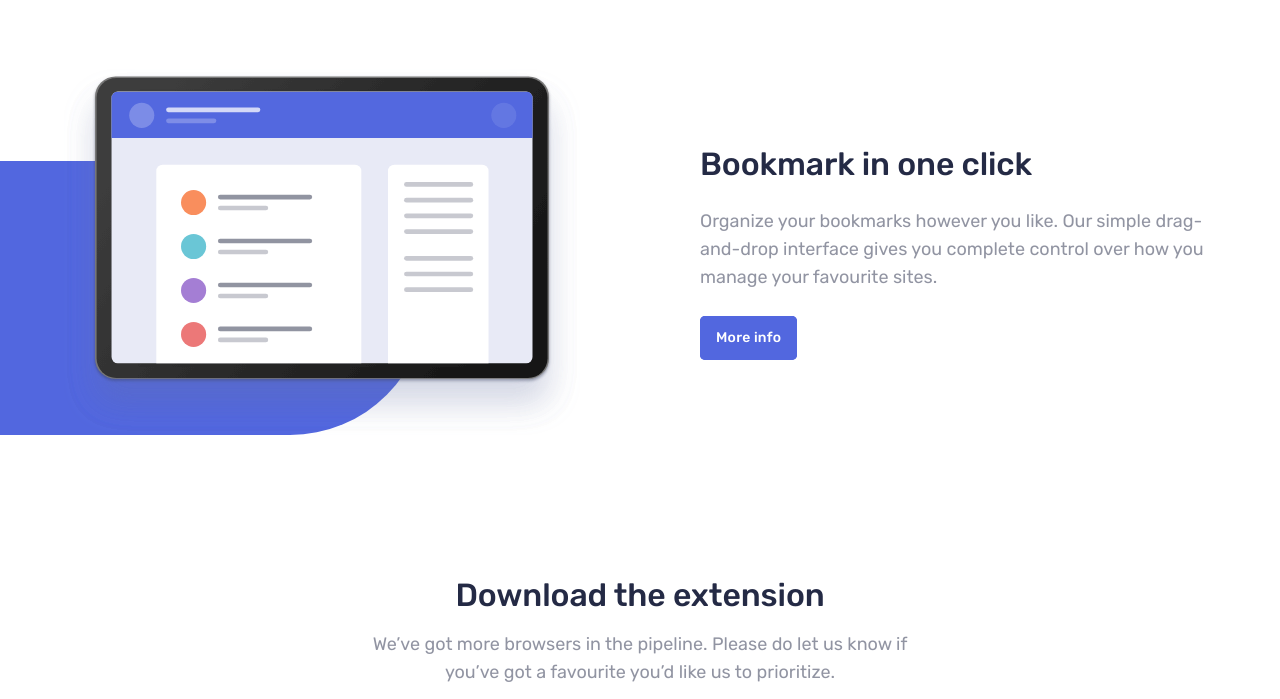
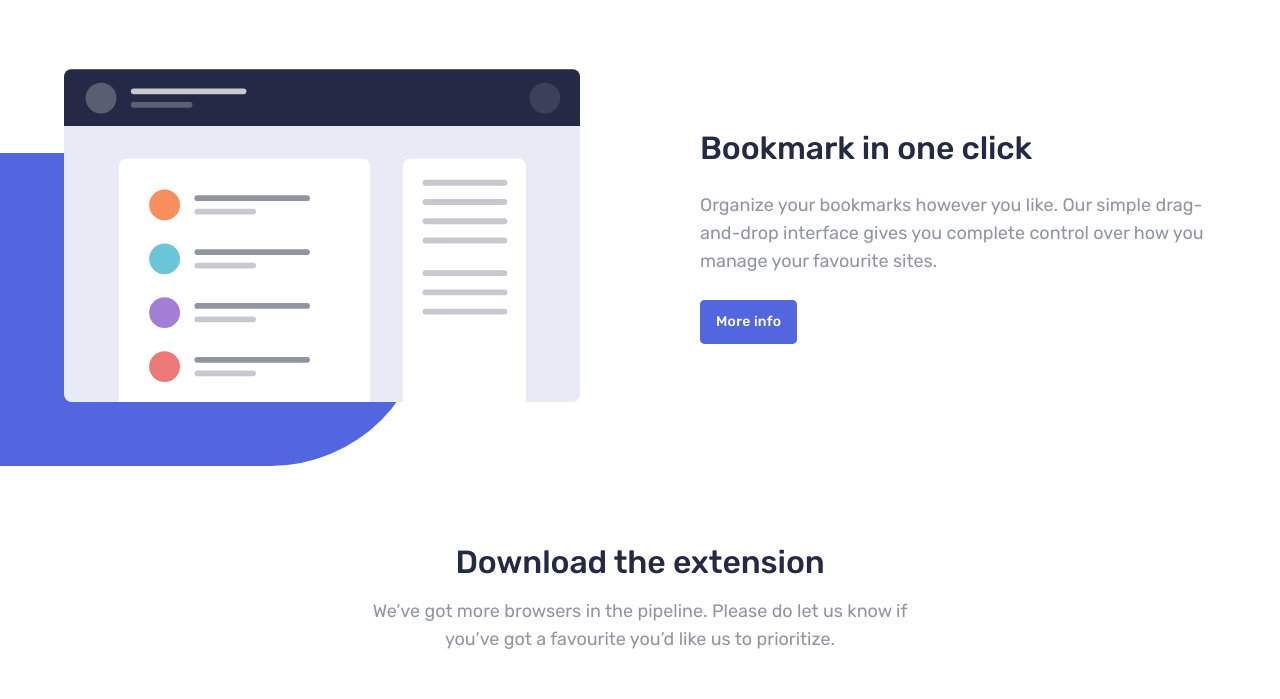
Before and after one commit to mihai3636/2026--bookmark-landing-page, a website: page index.html in a window 1280 px wide. Shown: the part 995-1694 px from the top of the page. Drawn offline with Linux system fonts and the light colour scheme; files whose address does not match are found by name.

Commit message:
Fix features image styling

```diff
--- a/index.html
+++ b/index.html
@@ -251,15 +251,15 @@
     </section>
     <section class="section-items mt-5 md:mt-9 relative">
       <div
-        class="lg:container lg:mx-auto lg:px-8 grid gap-y-6 md:gap-y-9 lg:grid-cols-2 lg:gap-x-9 xl:gap-x-10 lg:items-center 2xl:relative"
+        class="lg:container lg:mx-auto lg:px-8 grid gap-y-9 md:gap-y-10 lg:grid-cols-2 lg:gap-x-9 xl:gap-x-10 lg:items-center 2xl:relative"
       >
         <div class="relative lg:static">
           <div
-            class="absolute bg-primary bottom-0 top-3/12 left-0 right-4/12 lg:right-8/12 rounded-r-[316px]"
+            class="absolute bg-primary -bottom-6 md:-bottom-8 top-3/12 left-0 right-4/12 lg:right-8/12 rounded-r-[316px]"
           ></div>
           <img
-            class="mx-auto lg:mx-0 relative"
-            src="./images//illustration-hero.svg"
+            class="mx-auto max-w-10/12 md:max-w-12/12 lg:mx-0 lg:ms-auto relative"
+            src="./images/illustration-features-tab-1.svg"
             alt="Desktop app with generic app"
           />
         </div>
```
Also changed, not shown: css/output.css.
